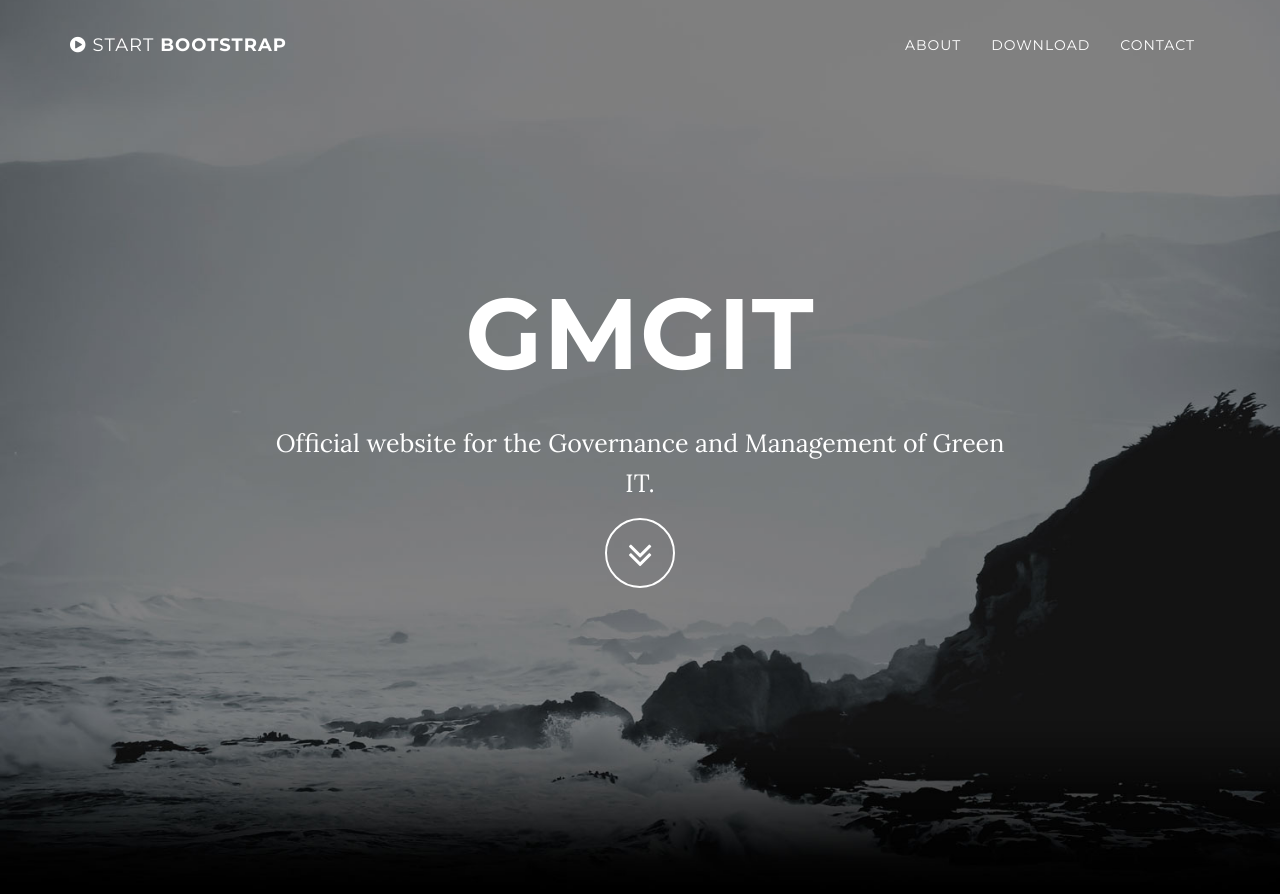
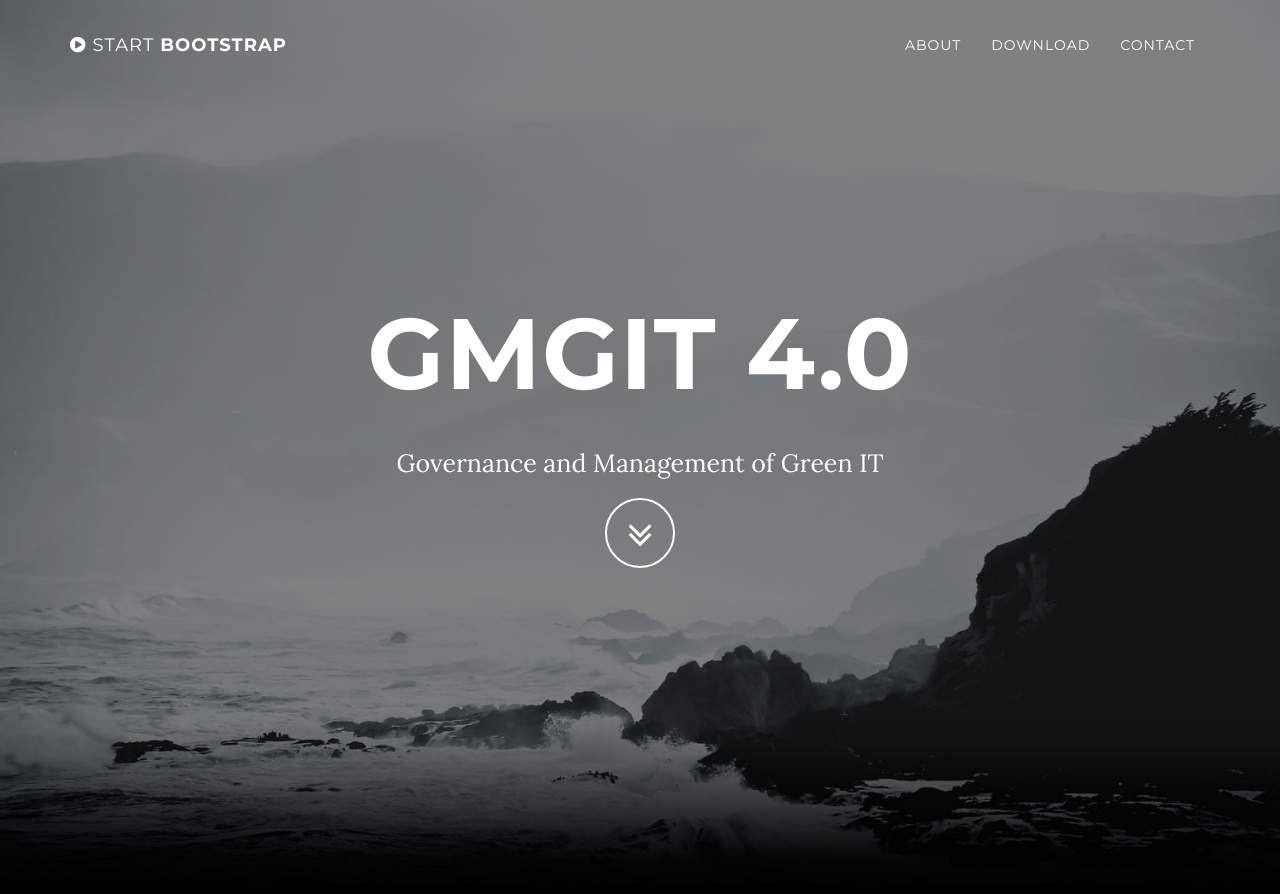
Before and after one commit to green-it-gmgit/green-it-gmgit.github.io, a Jekyll site: the page built from index.html, in a window 1280 px wide and 900 px high. Shown: the top 894 px of the window. Built offline with Jekyll 4.4.1, drawn with Linux system fonts in a browser that asks for light colours.

Commit message:
Update _config.yml

```diff
--- a/_config.yml
+++ b/_config.yml
@@ -1,8 +1,8 @@
 # Site settings
-title: GMGIT
+title: GMGIT 4.0
 email:
 url: https://green-it-gmgit.github.io
-description: "Official website for the Governance and Management of Green IT."
+description: "Governance and Management of Green IT"
 
 # Color settings (hex-codes without the leading hash-tag)
 color:
```
